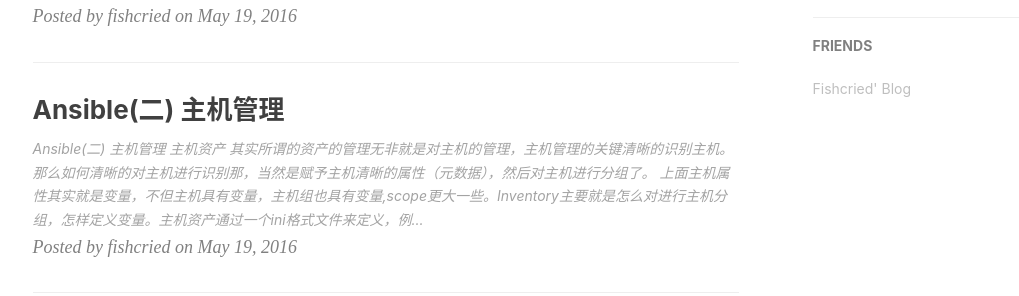
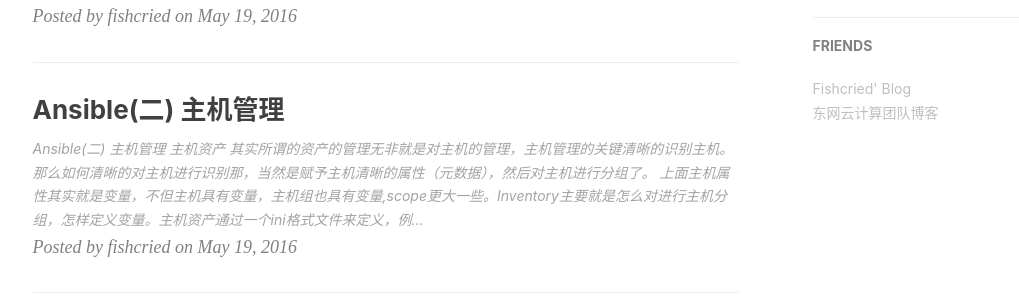
Before and after one commit to fishcried/fishcried.github.io, a Jekyll site: the page built from index.html, in a window 1280 px wide and 900 px high, scrolled down 1229 px. Shown: the part 156-452 px from the top of the window, without its empty margins (135-1154 px from the left). Built offline with Jekyll 4.4.1, drawn with Linux system fonts in a browser that asks for light colours; nearby versions of some CDN libraries; the list of posts is cut into pages by our own code; comment, search, counter and statistics services are not loaded.

```diff
--- a/_config.yml
+++ b/_config.yml
@@ -48,5 +48,9 @@ friends: [
     {
         title: "Fishcried' Blog",
         href: "http://www.fishcried.com"
+    },
+    {
+        title: "东网云计算团队博客",
+        href: "http://blog.neunn.com/wordpress/"
     }
 ]
```
